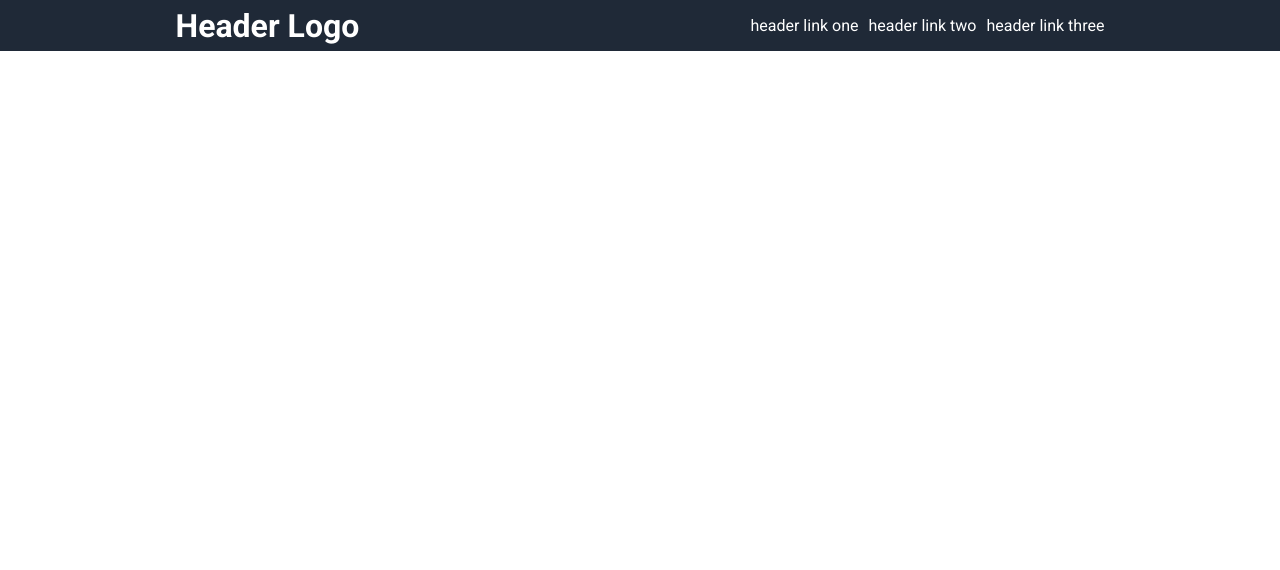
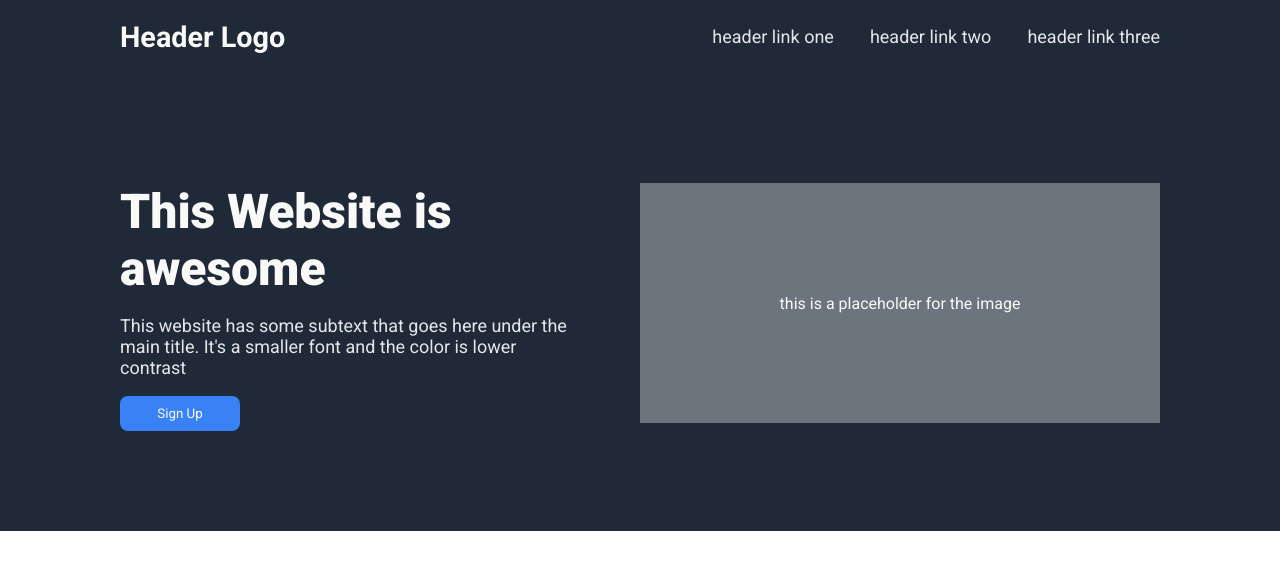
Before and after one commit to wietzikoski/flexbox-landing-page, a plain HTML site: page index.html in a window 1280 px wide. Drawn offline with Linux system fonts and the light colour scheme.

Commit message:
complete navigation and header section

```diff
--- a/index.html
+++ b/index.html
@@ -5,13 +5,15 @@
     <meta http-equiv="X-UA-Compatible" content="IE=edge">
     <meta name="viewport" content="width=device-width, initial-scale=1.0">
     <link rel="preconnect" href="https://fonts.googleapis.com">
-    <link rel="preconnect" href="https://fonts.googleapis.com">
-    <link href="https://fonts.googleapis.com/css2?family=Roboto:wght@400;700&display=swap" rel="stylesheet">
+    <link rel="preconnect" href="https://fonts.gstatic.com" crossorigin>
+    <link href="https://fonts.googleapis.com/css2?family=Roboto:wght@100;400;700;900&display=swap" rel="stylesheet">
     <link rel="stylesheet" href="/style.css">
     <title>Flexbox Landing Page</title>
 </head>
 <body>
     <header>
+        <div class="header-wrapper">
+            <div class="navbar-wrapper">
                 <div class="logo-container"><h1>Header Logo</h1></div>
                 <div class="nav-container">
                     <ul>
@@ -20,10 +22,23 @@
                         <li><a href="#">header link three</a></li>
                     </ul>
                 </div>
+            </div>
+            <div class="hero-wrapper">
+                <div class="hero-text">
+                    <h1>This Website is awesome</h1>
+                    <p>This website has some subtext that goes here under the main title. It's a smaller font and the color is lower contrast</p>
+                    <button class="sign-up">Sign Up</button>
+                </div>
+                <div class="hero-image">
+                    <div class="image">
+                        <div>this is a placeholder for the image</div>
+                    </div>
+                </div>
+            </div>
+        </div>
+
     </header>
-    <main>
 
-    </main>
     <footer>
 
     </footer>
--- a/style.css
+++ b/style.css
@@ -15,15 +15,29 @@ dark backround color
 header {
     background-color: #1f2937;
     margin: 0;
+    /* display: flex; */
+    /* justify-content: space-around; */
+    /* padding: 5px 0; */
+
+}
+.header-wrapper {
+    max-width: 1040px;
+    margin: 0 auto;
     display: flex;
-    justify-content: space-around;
-
+    flex-direction: column;
+}
+.navbar-wrapper {
+    display: flex;
+    justify-content: space-between;
+    margin-bottom: 80px;
+    padding-top: 10px;
 }
 header h1{
     margin: 0;
-    color: white;
+    color: #F9FAF8;
     font-family: Roboto;
     font-weight: 700;
+    font-size: 1.8em;
 }
 .logo-container {
     display: flex;
@@ -35,10 +49,52 @@ header h1{
     display: flex;
     list-style: none;
     justify-content: space-around;
-    gap: 10px;
+    gap: 36px;
+}
+.nav-container li {
+    font-size: 18px;
+    font-weight: 400;
 }
 .nav-container a {
-    color: white;
-    font-weight: 300;
+    color: #e5e7eb;
     text-decoration: none;
 }
+/* HERO SECTION */
+.hero-wrapper {
+    margin: 40px 0 100px;
+    display: flex;
+    background-color: #1f2937;
+    color: #F9FAF8;
+    justify-content: space-between;
+}
+.hero-text {
+    display: flex;
+    flex-direction: column;
+    max-width: 450px;
+}
+.hero-text h1 {
+    font-size: 48px;
+    font-weight: 900;
+}
+.hero-text p {
+    font-size: 18px;
+    color: #e5e7eb;
+}
+button.sign-up {
+    width: 120px;
+    font-family: Roboto, sans-serif;
+    background-color: #3882f6;
+    color: #F9FAF8;
+    padding: 10px 0;
+    border-style: none;
+    border-radius: 8px;
+}
+
+.hero-image .image {
+    display: flex;
+    height: 240px;
+    width: 520px;
+    background-color:#6C747D;
+    justify-content: center;
+    align-items: center;
+}
```
Lines whose indentation alone changed are shown as unchanged.
